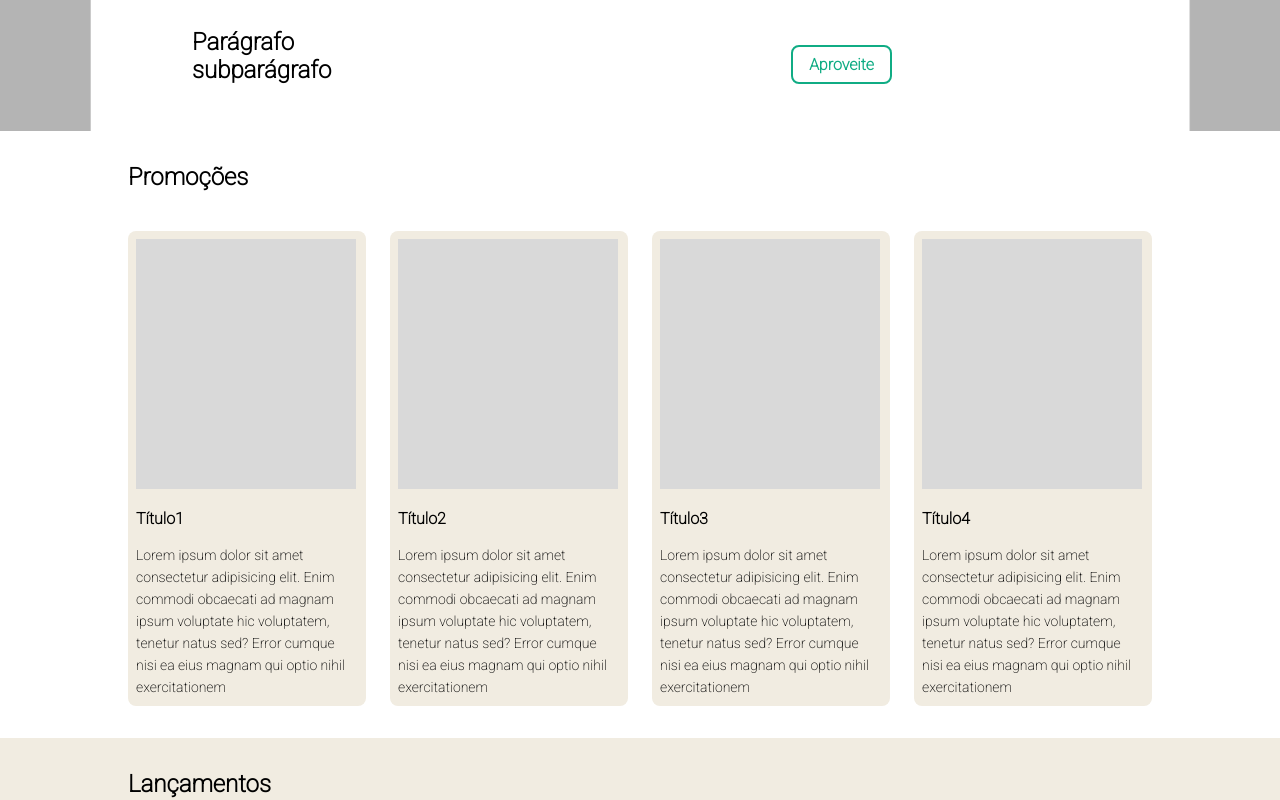
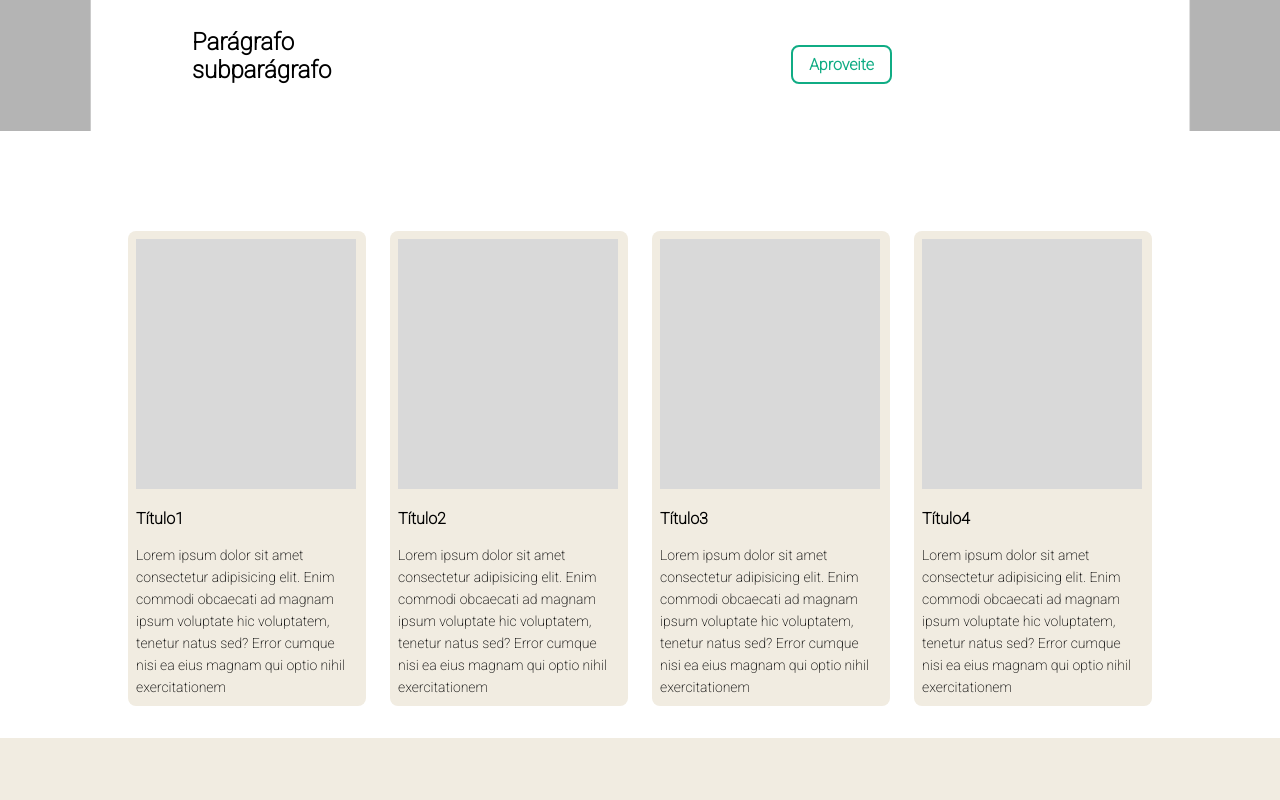
Before and after one commit to andrademachado/prototipo_site, a React (Vite) app: page / in a window 1280 px wide. Shown: the part 580-1380 px from the top of the page. Built offline with nearby package versions, Linux system fonts and the light colour scheme; a web font is replaced by a local one.

Commit message:
Animação no Título das Seções

```diff
--- a/src/components/ProductsLists/index.tsx
+++ b/src/components/ProductsLists/index.tsx
@@ -1,22 +1,53 @@
-import Product from "../Product"
-import { Container, List } from './styles'
+import { useLayoutEffect, useRef } from 'react';
+import Product from "../Product";
+import { Container, List } from './styles';
+import type Site from "../../models/site";
+import { gsap } from 'gsap';
+import { ScrollTrigger } from 'gsap/ScrollTrigger';
 
-import type Site from "../../models/site"
+gsap.registerPlugin(ScrollTrigger);
 
-export type Props ={
-    title: string
-    background: 'beige' | 'branco'
-    sites: Site[]
+export type Props = {
+    title: string;
+    background: 'beige' | 'branco';
+    sites: Site[];
+};
+
+const ProductsLists = ({ background, title, sites }: Props) => {
+    // Referência para o título – animaremos apenas ele
+    const titleRef = useRef<HTMLHeadingElement>(null);
+    // Referência para o container – escopo da animação
+    const containerRef = useRef<HTMLDivElement>(null);
+
+    useLayoutEffect(() => {
+        // Cria um contexto GSAP limitado ao container
+        const ctx = gsap.context(() => {
+            // Só anima se o título existir
+            if (titleRef.current) {
+                gsap.from(titleRef.current, {
+                    x: -50,          // começa deslocado para esquerda
+                    opacity: 0,       // começa invisível
+                    duration: 1,      // (opcional) usado apenas se scrub for desativado
+                    scrollTrigger: {
+                        trigger: titleRef.current,
+                        start: 'top 90%',           // quando o topo do título encostar em 85% da viewport
+                        end: 'bottom 200px',        // quando a base do título estiver a 500px do topo da viewport
+                        scrub: 4,                // animação controlada pelo scroll (vai e volta)
                     }
+                });
+            }
+        }, containerRef);
 
-const ProductsLists = ({ background, title,sites}: Props) => (
+        // Limpeza: reverte o contexto ao desmontar ou reexecutar
+        return () => ctx.revert();
+    }, []);
 
-        <Container background={background}>
+    return (
+        <Container ref={containerRef} background={background}>
             <div className="container">
-        <h2>{title}</h2>
-        <List >
-            {sites.map(site =>(
-
+                <h2 ref={titleRef}>{title}</h2>
+                <List>
+                    {sites.map(site => (
                         <Product
                             key={site.id}
                             title={site.title}
@@ -24,10 +55,10 @@ const ProductsLists = ({ background, title,sites}: Props) => (
                             image={site.image}
                         />
                     ))}
-
-        </List >
+                </List>
             </div>
         </Container>
-)
+    );
+};
 
-export default ProductsLists
+export default ProductsLists;
--- a/src/components/ProductsLists/styles.ts
+++ b/src/components/ProductsLists/styles.ts
@@ -39,4 +39,7 @@ export const List = styled.ul`
 export const Title = styled.h2`
     font-size: 18px;
     font-weight: bold;
+    transform: translate(-50%, -50%);
+    opacity: 0;
+
 `
```
Lines whose indentation alone changed are shown as unchanged.
